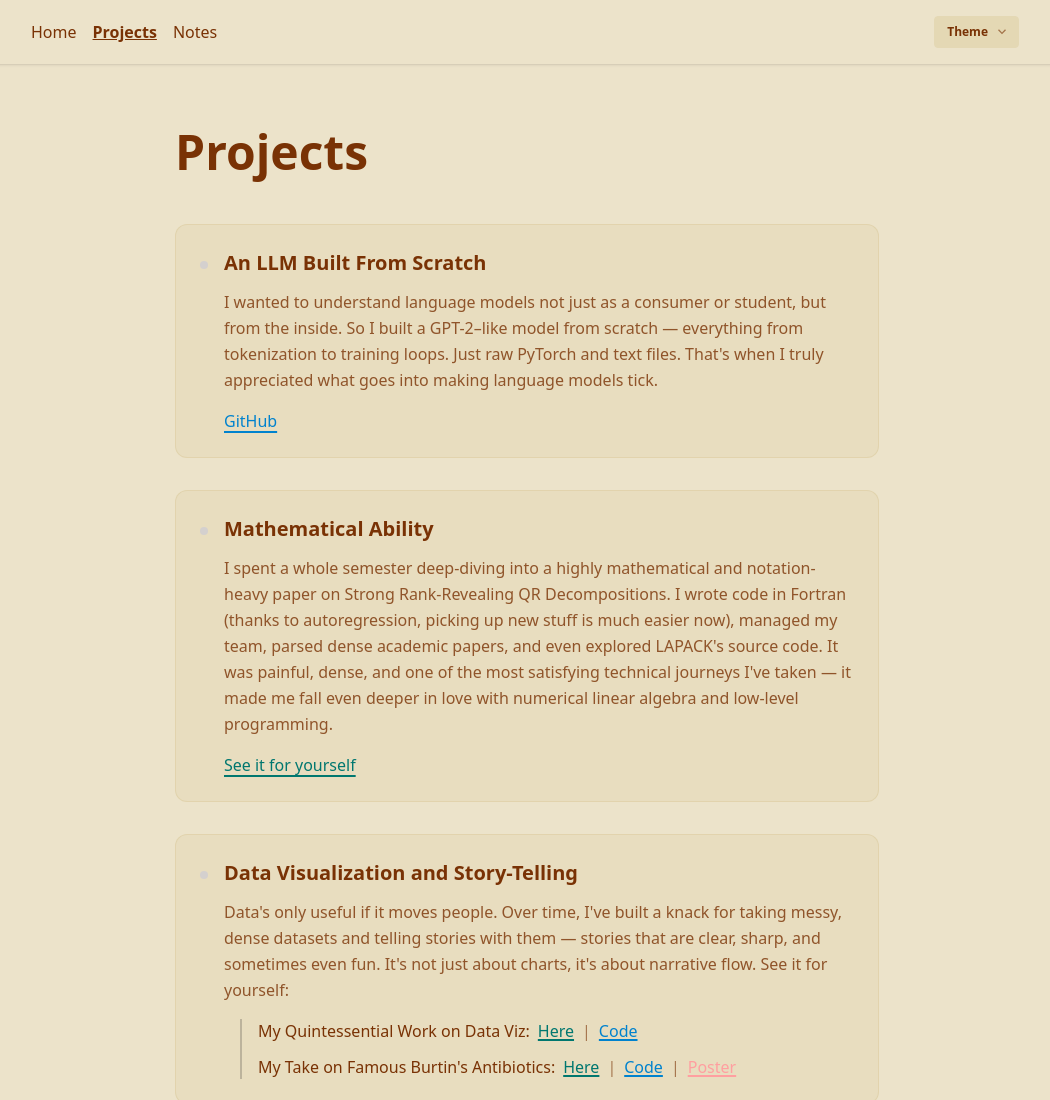
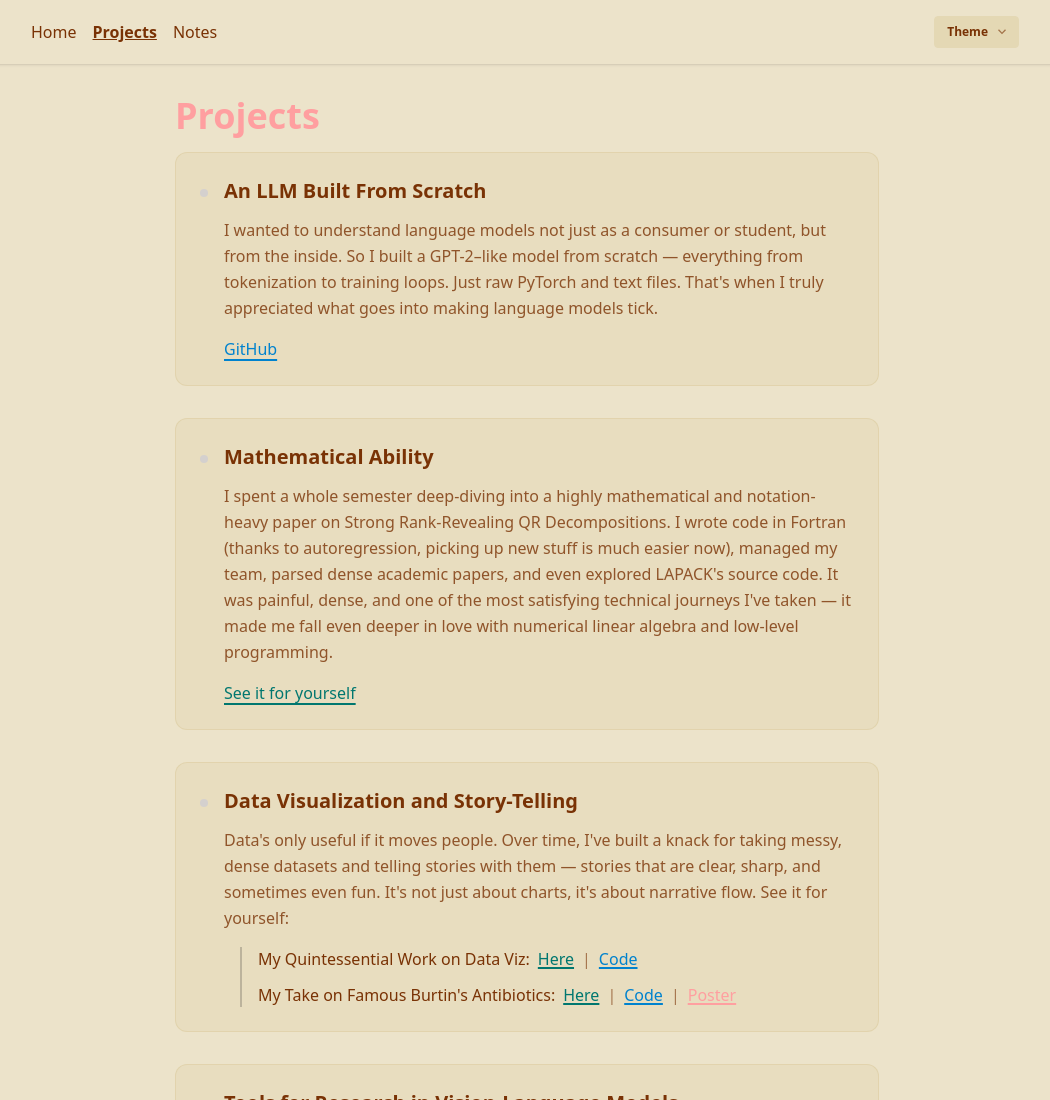
Before and after one commit to hanani8/onprivateduty, an Astro site: page /projects in a window 1280 px wide. Shown: the top 1100 px of the page, without its empty margins (113-1163 px from the left). Built offline with nearby package versions, Linux system fonts and the light colour scheme; Astro itself is replaced by a stand-in of ours.

Commit message:
style: Update header styles for Notes and Projects pages for consistency

```diff
--- a/src/pages/notes/index.astro
+++ b/src/pages/notes/index.astro
@@ -14,7 +14,7 @@ const dbmsNote = noteMap.get("dbms");
 ---
 
 <PageLayout>
-  <h1 class="text-3xl font-semibold mb-4">🧑‍🚀 Notes!</h1>
+  <h1 class="text-4xl font-bold mb-4 text-primary">Notes!</h1>
 
   <ol class="list-decimal pl-5 space-y-3">
     <li>
--- a/src/pages/projects.astro
+++ b/src/pages/projects.astro
@@ -3,8 +3,8 @@ import PageLayout from "../layouts/PageLayout.astro";
 ---
 
 <PageLayout>
-  <div class="max-w-4xl mx-auto px-4 py-8">
-    <h1 class="text-5xl font-bold mb-12 text-base-content">Projects</h1>
+  <div class="px-4">
+    <h1 class="text-4xl font-bold text-primary mb-4">Projects</h1>
 
     <ol class="space-y-8">
       <li
```
